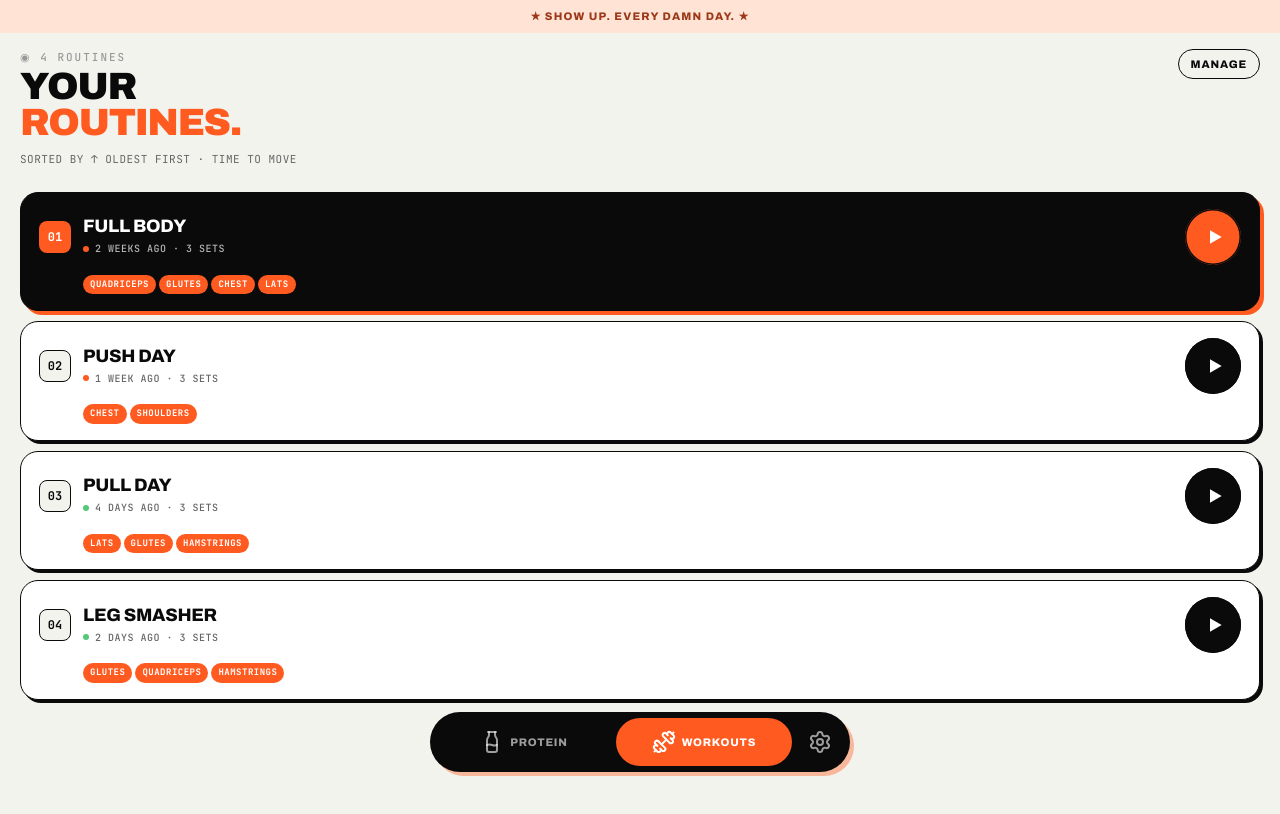
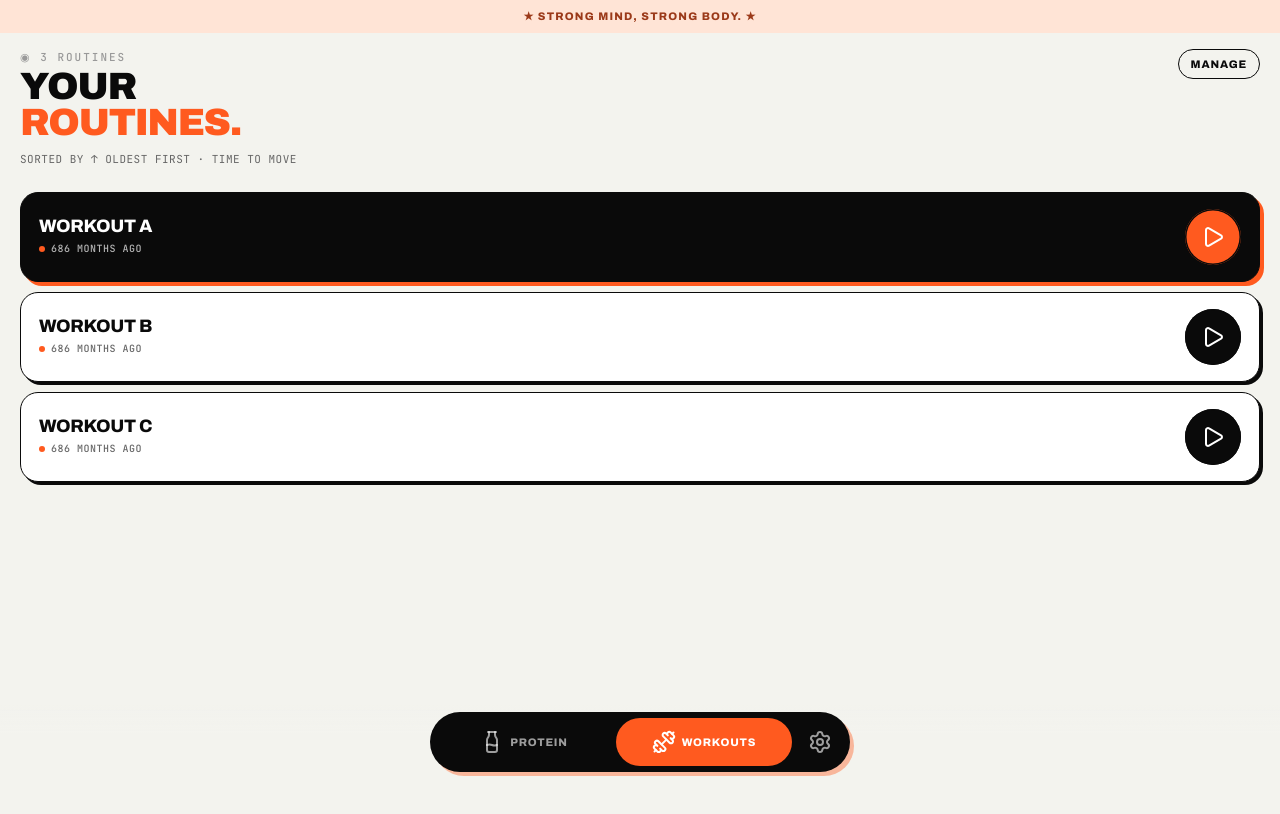
Before and after one commit to derwebcoder/trainer, a React (Vite) app: page / in a window 1280 px wide. Both pictures are taken after a click on the button "WORKOUTS". Shown: the top 814 px of the page. Built offline with nearby package versions, Linux system fonts and the light colour scheme.

Commit message:
Export / Import feature

```diff
--- a/src/components/active-workout-screen.tsx
+++ b/src/components/active-workout-screen.tsx
@@ -151,11 +151,10 @@ export function ActiveWorkoutScreen({ workout, motivations, onComplete, onCancel
           flex: 1,
         }}
       >
-        {ordered.map((s, i) => (
+        {ordered.map((s) => (
           <SetRow
             key={s.id}
             set={s}
-            number={i + 1}
             onWeightChange={(w) => updateWeight(s.id, w)}
             onToggleDone={() => toggleDone(s.id)}
           />
@@ -196,12 +195,11 @@ export function ActiveWorkoutScreen({ workout, motivations, onComplete, onCancel
 
 type SetRowProps = {
   set: ActiveSet;
-  number: number;
   onWeightChange: (w: number) => void;
   onToggleDone: () => void;
 };
 
-function SetRow({ set, number, onWeightChange, onToggleDone }: SetRowProps) {
+function SetRow({ set, onWeightChange, onToggleDone }: SetRowProps) {
   const lib = findExercise(set.name);
   return (
     <div
@@ -219,37 +217,6 @@ function SetRow({ set, number, onWeightChange, onToggleDone }: SetRowProps) {
       }}
     >
       <div style={{ display: "flex", alignItems: "center", gap: 12 }}>
-        <div
-          style={{
-            width: 28,
-            height: 28,
-            borderRadius: 6,
-            background: set.done ? "#52c878" : "#0a0a0a",
-            color: "#fff",
-            display: "flex",
-            alignItems: "center",
-            justifyContent: "center",
-            fontFamily: "var(--mono-font)",
-            fontSize: 11,
-            fontWeight: 700,
-            flexShrink: 0,
-          }}
-        >
-          {set.done ? (
-            <svg width="14" height="14" viewBox="0 0 24 24" fill="none">
-              <path
-                d="M5 12l5 5L20 7"
-                stroke="#fff"
-                strokeWidth="3"
-                strokeLinecap="round"
-                strokeLinejoin="round"
-              />
-            </svg>
-          ) : (
-            String(number).padStart(2, "0")
-          )}
-        </div>
-
         <div style={{ flex: 1, minWidth: 0 }}>
           <div
             style={{
@@ -345,7 +312,6 @@ function SetRow({ set, number, onWeightChange, onToggleDone }: SetRowProps) {
             display: "flex",
             flexWrap: "wrap",
             gap: 3,
-            paddingLeft: 40,
           }}
         >
           {lib.primary.map((m) => (
--- a/src/components/settings-screen.tsx
+++ b/src/components/settings-screen.tsx
@@ -1,15 +1,27 @@
-import { useState } from "react";
+import { useRef, useState } from "react";
+import type { Workout } from "@/types/workout";
 
 type Props = {
   bodyweight: number;
   setBodyweight: (v: number) => void;
   motivations: string[];
   setMotivations: (v: string[]) => void;
+  workouts: Workout[];
+  setWorkouts: (v: Workout[]) => void;
 };
 
-export function SettingsScreen({ bodyweight, setBodyweight, motivations, setMotivations }: Props) {
+export function SettingsScreen({
+  bodyweight,
+  setBodyweight,
+  motivations,
+  setMotivations,
+  workouts,
+  setWorkouts,
+}: Props) {
   const [editing, setEditing] = useState(false);
   const [draft, setDraft] = useState(String(bodyweight));
+  const [importStatus, setImportStatus] = useState<"ok" | "error" | null>(null);
+  const fileInputRef = useRef<HTMLInputElement>(null);
 
   const lowEnd = Math.round(bodyweight * 1.6);
   const highEnd = Math.round(bodyweight * 2.0);
@@ -31,6 +43,47 @@ export function SettingsScreen({ bodyweight, setBodyweight, motivations, setMoti
     setMotivations(next);
   };
   const removeMotivation = (i: number) => setMotivations(motivations.filter((_, j) => j !== i));
+
+  const handleExport = () => {
+    const json = JSON.stringify(
+      { version: 1, exportedAt: Date.now(), workouts, bodyweight, motivations },
+      null,
+      2,
+    );
+    const a = document.createElement("a");
+    a.href = URL.createObjectURL(new Blob([json], { type: "application/json" }));
+    a.download = `trainer-backup-${new Date().toISOString().slice(0, 10)}.json`;
+    a.click();
+    URL.revokeObjectURL(a.href);
+  };
+
+  const handleImport = (e: React.ChangeEvent<HTMLInputElement>) => {
+    const file = e.target.files?.[0];
+    if (!file) return;
+    const reader = new FileReader();
+    reader.onload = (ev) => {
+      try {
+        const data = JSON.parse(ev.target?.result as string);
+        if (
+          data.version !== 1 ||
+          !Array.isArray(data.workouts) ||
+          typeof data.bodyweight !== "number" ||
+          !Array.isArray(data.motivations)
+        ) {
+          throw new Error("invalid");
+        }
+        setWorkouts(data.workouts as Workout[]);
+        setBodyweight(data.bodyweight as number);
+        setMotivations(data.motivations as string[]);
+        setImportStatus("ok");
+      } catch {
+        setImportStatus("error");
+      }
+      e.target.value = "";
+      setTimeout(() => setImportStatus(null), 3000);
+    };
+    reader.readAsText(file);
+  };
 
   return (
     <div style={{ padding: "0 0 120px", minHeight: "100%", background: "#f3f3ee" }}>
@@ -348,6 +401,82 @@ export function SettingsScreen({ bodyweight, setBodyweight, motivations, setMoti
           )}
         </div>
       </div>
+
+      <div style={{ padding: "28px 20px 0" }}>
+        <div
+          style={{
+            fontFamily: "var(--mono-font)",
+            fontSize: 11,
+            fontWeight: 500,
+            letterSpacing: 2,
+            color: "#999",
+            textTransform: "uppercase",
+            marginBottom: 10,
+          }}
+        >
+          DATA
+        </div>
+        <div style={{ display: "flex", gap: 8 }}>
+          <button
+            onClick={handleExport}
+            style={{
+              flex: 1,
+              padding: "12px 0",
+              background: "#0a0a0a",
+              color: "#fff",
+              border: "1.5px solid #0a0a0a",
+              borderRadius: 999,
+              fontFamily: "var(--display-font)",
+              fontSize: 12,
+              fontWeight: 800,
+              letterSpacing: 0.8,
+              textTransform: "uppercase",
+            }}
+          >
+            Export JSON
+          </button>
+          <button
+            onClick={() => fileInputRef.current?.click()}
+            style={{
+              flex: 1,
+              padding: "12px 0",
+              background: "#fff",
+              color: "#0a0a0a",
+              border: "1.5px dashed #0a0a0a",
+              borderRadius: 999,
+              fontFamily: "var(--display-font)",
+              fontSize: 12,
+              fontWeight: 800,
+              letterSpacing: 0.8,
+              textTransform: "uppercase",
+            }}
+          >
+            Import JSON
+          </button>
+          <input
+            ref={fileInputRef}
+            type="file"
+            accept=".json,application/json"
+            onChange={handleImport}
+            style={{ display: "none" }}
+          />
+        </div>
+        {importStatus && (
+          <div
+            style={{
+              marginTop: 8,
+              fontFamily: "var(--mono-font)",
+              fontSize: 11,
+              fontWeight: 700,
+              letterSpacing: 1.5,
+              color: importStatus === "ok" ? "#52c878" : "#9b3919",
+              textAlign: "center",
+            }}
+          >
+            {importStatus === "ok" ? "IMPORTED ✓" : "INVALID FILE"}
+          </div>
+        )}
+      </div>
     </div>
   );
 }
--- a/src/components/workouts-screen.tsx
+++ b/src/components/workouts-screen.tsx
@@ -1,7 +1,7 @@
 import { useMemo } from "react";
-import { aggregateMuscles, relativeDate } from "@/lib/exercises";
+import { relativeDate } from "@/lib/exercises";
 import type { Workout } from "@/types/workout";
-import { MuscleChip } from "./muscle-chip";
+import { Play } from "lucide-react";
 
 type Props = {
   workouts: Workout[];
@@ -153,7 +153,6 @@ export function WorkoutsScreen({
           <WorkoutCard
             key={w.id}
             workout={w}
-            index={i}
             urgent={i === 0}
             manageMode={manageMode}
             onStart={() => onStart(w)}
@@ -168,7 +167,6 @@ export function WorkoutsScreen({
 
 type CardProps = {
   workout: Workout;
-  index: number;
   urgent: boolean;
   manageMode: boolean;
   onStart: () => void;
@@ -176,10 +174,9 @@ type CardProps = {
   onDelete: () => void;
 };
 
-function WorkoutCard({ workout, index, urgent, manageMode, onStart, onEdit, onDelete }: CardProps) {
+function WorkoutCard({ workout, urgent, manageMode, onStart, onEdit, onDelete }: CardProps) {
   const rel = relativeDate(workout.lastDone);
   const isOverdue = workout.lastDone == null || Date.now() - workout.lastDone > 7 * 86400000;
-  const muscles = aggregateMuscles(workout.sets);
   const highlight = urgent && !manageMode;
 
   return (
@@ -199,26 +196,6 @@ function WorkoutCard({ workout, index, urgent, manageMode, onStart, onEdit, onDe
       }}
     >
       <div style={{ display: "flex", alignItems: "center", gap: 12 }}>
-        <div
-          style={{
-            width: 32,
-            height: 32,
-            borderRadius: 8,
-            background: highlight ? "#ff5a1f" : "#f3f3ee",
-            color: highlight ? "#fff" : "#0a0a0a",
-            border: highlight ? "none" : "1.5px solid #0a0a0a",
-            display: "flex",
-            alignItems: "center",
-            justifyContent: "center",
-            fontFamily: "var(--mono-font)",
-            fontSize: 12,
-            fontWeight: 700,
-            flexShrink: 0,
-          }}
-        >
-          {String(index + 1).padStart(2, "0")}
-        </div>
-
         <div style={{ flex: 1, minWidth: 0 }}>
           <div
             style={{
@@ -257,7 +234,7 @@ function WorkoutCard({ workout, index, urgent, manageMode, onStart, onEdit, onDe
                 background: isOverdue ? "#ff5a1f" : "#52c878",
               }}
             />
-            {rel.toUpperCase()} · {workout.sets.length} SETS
+            {rel.toUpperCase()}
           </div>
         </div>
 
@@ -329,13 +306,15 @@ function WorkoutCard({ workout, index, urgent, manageMode, onStart, onEdit, onDe
             }}
             title="Start workout"
           >
-            <svg width="20" height="20" viewBox="0 0 24 24" fill="#fff" style={{ marginLeft: 3 }}>
-              <path d="M6 4l14 8-14 8V4z" />
-            </svg>
+            <Play
+              style={{
+                color: "white",
+              }}
+            />
           </button>
         )}
       </div>
-      {muscles.length > 0 && (
+      {/* {muscles.length > 0 && (
         <div
           style={{
             display: "flex",
@@ -348,7 +327,7 @@ function WorkoutCard({ workout, index, urgent, manageMode, onStart, onEdit, onDe
             <MuscleChip key={m} muscle={m} size="sm" />
           ))}
         </div>
-      )}
+      )} */}
     </div>
   );
 }
--- a/src/lib/exercises.ts
+++ b/src/lib/exercises.ts
@@ -25,6 +25,16 @@ export const EXERCISE_LIBRARY: Exercise[] = [
     name: "Pull-Ups",
     primary: ["Lats"],
     secondary: ["Biceps", "Rhomboids", "Trapezius", "Rear Deltoids", "Forearms"],
+  },
+  {
+    name: "Push Ups",
+    primary: ["Chest"],
+    secondary: ["Triceps", "Anterior Deltoids", "Serratus Anterior", "Core"],
+  },
+  {
+    name: "Biceps Curls",
+    primary: ["Biceps"],
+    secondary: ["Brachialis", "Forearms"],
   },
 ];
 
--- a/src/lib/sample-data.ts
+++ b/src/lib/sample-data.ts
@@ -1,55 +1,39 @@
 import type { Workout } from "@/types/workout";
-
-const day = 86400000;
-const now = Date.now();
 
 export const SAMPLE_WORKOUTS: Workout[] = [
   {
     id: "w1",
-    name: "Push Day",
-    lastDone: now - 9 * day,
+    name: "Workout A",
+    lastDone: 0,
     sets: [
-      { id: "s1", name: "Bench Press", weight: 60 },
-      { id: "s2", name: "Overhead Press", weight: 40 },
-      { id: "s5", name: "Tricep Dips", weight: 0 },
+      { id: "s1", name: "Bench Press", weight: 0 },
+      { id: "s7", name: "Deadlifts", weight: 0 },
+      { id: "s6", name: "Pull-Ups", weight: 0 },
+      { id: "s2", name: "Overhead Press", weight: 0 },
     ],
   },
   {
     id: "w2",
-    name: "Pull Day",
-    lastDone: now - 4 * day,
+    name: "Workout B",
+    lastDone: 0,
     sets: [
-      { id: "s6", name: "Pull-Ups", weight: 0 },
-      { id: "s7", name: "Deadlifts", weight: 90 },
-      { id: "s8", name: "Bicep Curls", weight: 12 },
+      { id: "s10", name: "Squats", weight: 0 },
+      { id: "s11", name: "Deadlifts", weight: 0 },
+      { id: "s2", name: "Overhead Press", weight: 0 },
+      { id: "s8", name: "Push Ups", weight: 0 },
     ],
   },
   {
     id: "w3",
-    name: "Leg Smasher",
-    lastDone: now - 2 * day,
+    name: "Workout C",
+    lastDone: 0,
     sets: [
-      { id: "s10", name: "Squats", weight: 80 },
-      { id: "s11", name: "Deadlifts", weight: 70 },
-      { id: "s13", name: "Calf Raises", weight: 40 },
-    ],
-  },
-  {
-    id: "w4",
-    name: "Full Body",
-    lastDone: now - 14 * day,
-    sets: [
-      { id: "s14", name: "Squats", weight: 60 },
-      { id: "s15", name: "Bench Press", weight: 50 },
-      { id: "s16", name: "Pull-Ups", weight: 0 },
+      { id: "s1", name: "Bench Press", weight: 0 },
+      { id: "s6", name: "Pull-Ups", weight: 0 },
+      { id: "s10", name: "Squats", weight: 0 },
+      { id: "s8", name: "Biceps Curls", weight: 0 },
     ],
   },
 ];
 
-export const DEFAULT_MOTIVATIONS = [
-  "ONE MORE REP.",
-  "DISCIPLINE > MOTIVATION.",
-  "SHOW UP. EVERY DAMN DAY.",
-  "STRONG MIND, STRONG BODY.",
-  "EARN IT.",
-];
+export const DEFAULT_MOTIVATIONS = ["STRONG MIND, STRONG BODY.", "EARN IT."];
--- a/src/main.tsx
+++ b/src/main.tsx
@@ -102,6 +102,8 @@ export const Main = () => {
           setBodyweight={setBodyweight}
           motivations={motivations}
           setMotivations={setMotivations}
+          workouts={workouts}
+          setWorkouts={setWorkouts}
         />
       )}
       <TabBar tab={tab} onChange={handleTabChange} />
```
